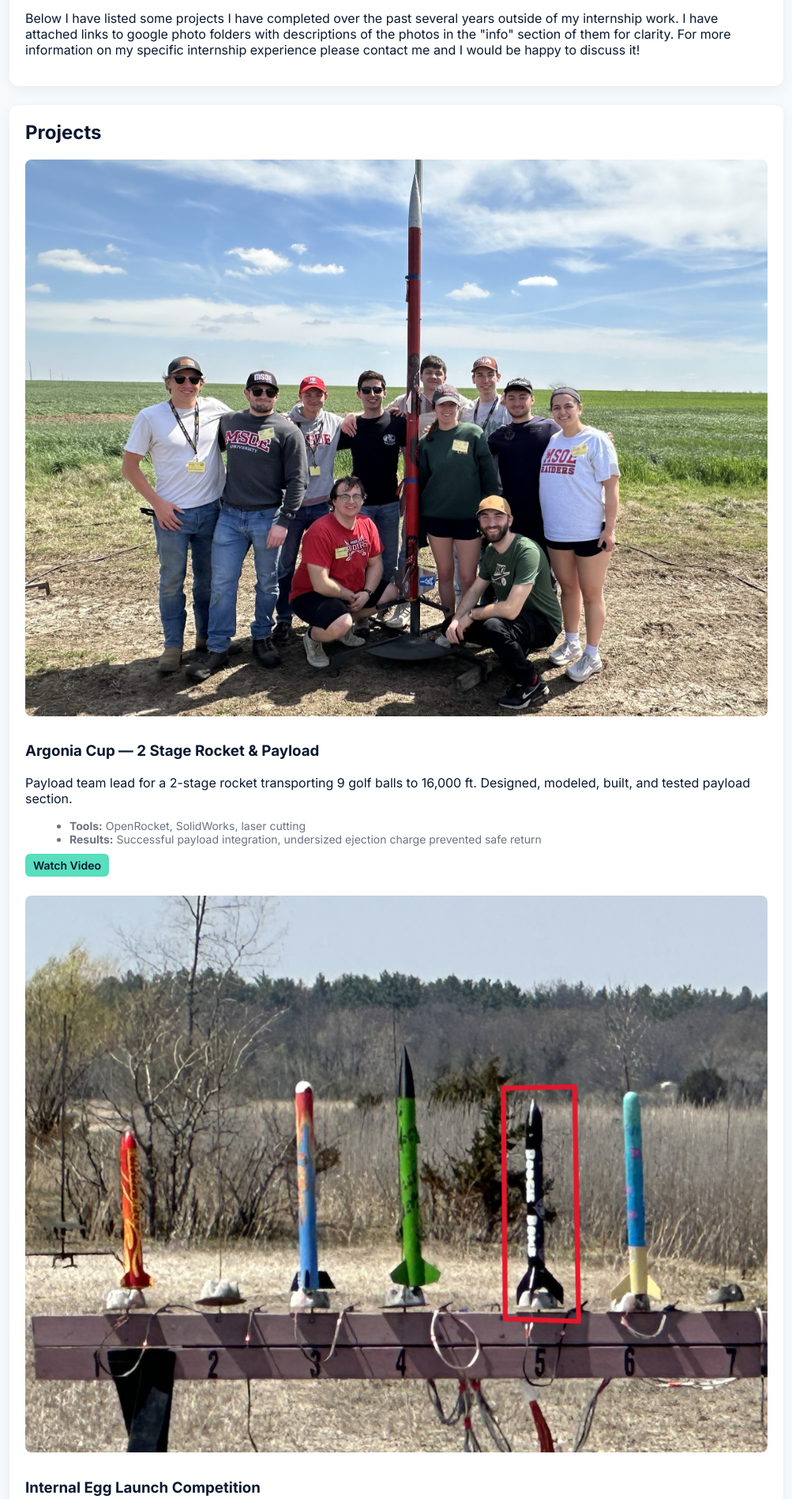
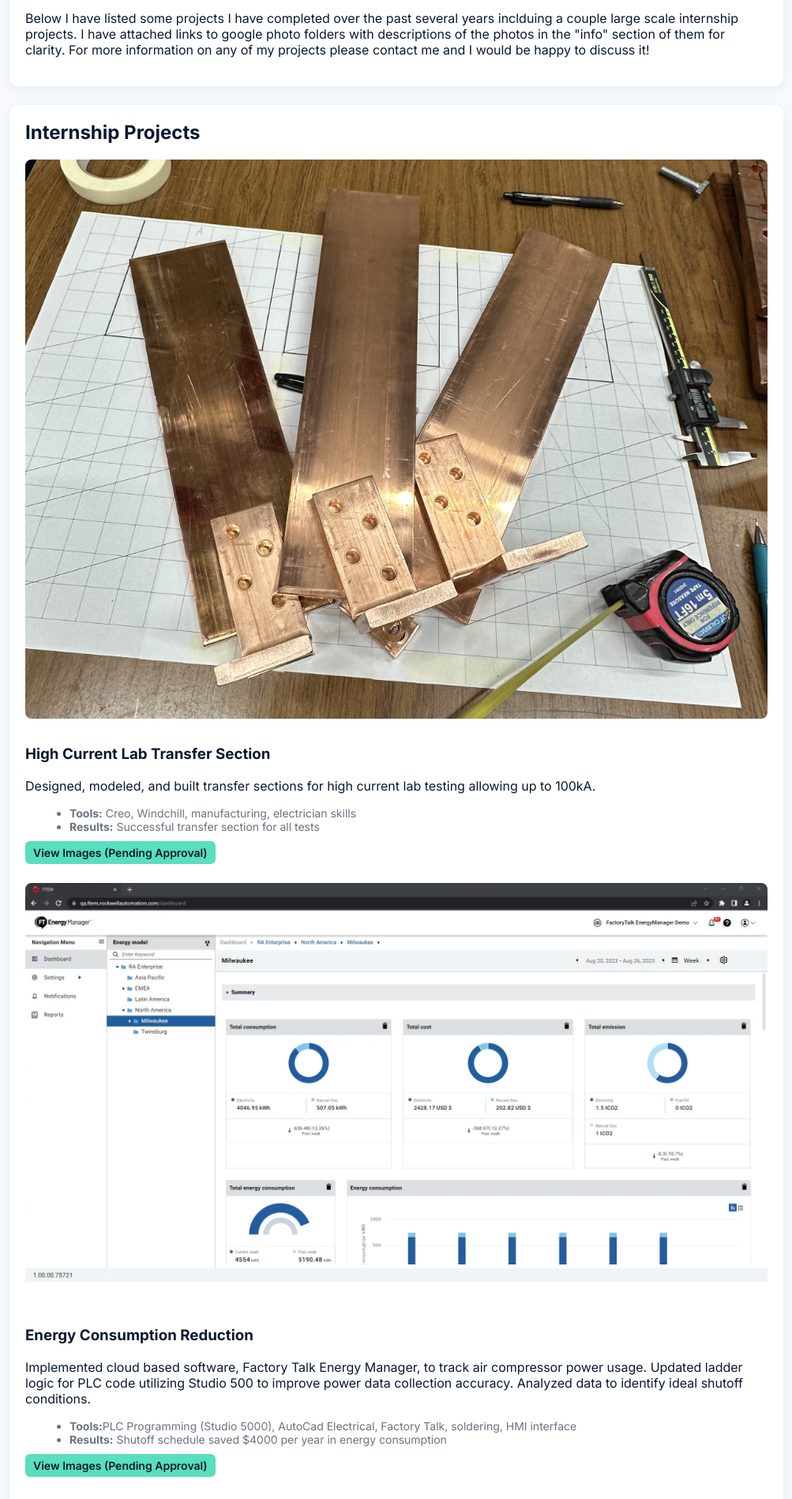
Before and after one commit to furlongc22/furlongc22.github.io, a plain HTML site: page index.html in a window 1280 px wide. Shown: the part 485-2383 px from the top of the page at 79% size, without its empty margins (138-1141 px from the left). Drawn offline with Linux system fonts and the light colour scheme.

Commit message:
Add files via upload

```diff
--- a/index.html
+++ b/index.html
@@ -137,8 +137,48 @@ Most recently, I worked as a Product Development Engineering Intern at Rockwell
 </p>
 
   <p class="muted">
-Below I have listed some projects I have completed over the past several years outside of my internship work. I have attached links to google photo folders with descriptions of the photos in the "info" section of them for clarity. For more information on my specific internship experience please contact me and I would be happy to discuss it!
+Below I have listed some projects I have completed over the past several years inclduing a couple large scale internship projects. I have attached links to google photo folders with descriptions of the photos in the "info" section of them for clarity. For more information on any of my projects please contact me and I would be happy to discuss it!
 </p>
+
+    </section>
+
+    <!-- INTERN PROJECTS -->
+    <section id="projects">
+      <h2>Internship Projects</h2>
+
+      <!-- Transfer Section -->
+      <div class="project-card">
+        <img src="images/transfer.jpg" alt="Transfer Section">
+        <div class="project-content">
+          <h3>High Current Lab Transfer Section</h3>
+          <p>Designed, modeled, and built transfer sections for high current lab testing allowing up to 100kA.</p>
+          <ul>
+            <li><strong>Tools:</strong> Creo, Windchill, manufacturing, electrician skills</li>
+            <li><strong>Results:</strong> Successful transfer section for all tests</li>
+          </ul>
+          <a class="button" href="#">View Images (Pending Approval)</a>
+        </div>
+      </div>
+
+
+      <!-- Power Data Consumption -->
+      <div class="project-card">
+        <img src="images/factorytalk-energy-manager-dashboard-screenshot-RA.jpg" alt="Factory Talk Energy Manager">
+        <div class="project-content">
+          <h3>Energy Consumption Reduction</h3>
+          <p>Implemented cloud based software, Factory Talk Energy Manager, to track air compressor power usage. Updated ladder logic for PLC code utilizing Studio 500 to improve power data collection accuracy. Analyzed data to identify ideal shutoff conditions. </p>
+          <ul>
+            <li><strong>Tools:</strong>PLC Programming (Studio 5000), AutoCad Electrical, Factory Talk, soldering, HMI interface</li>
+            <li><strong>Results:</strong> Shutoff schedule saved $4000 per year in energy consumption</li>
+          </ul>
+          <a class="button" href="#">View Images (Pending Approval)</a>
+        </div>
+      </div>
+
+         </section>
+
+
+
 
     </section>
 
@@ -146,21 +186,35 @@ Below I have listed some projects I have completed over the past several years o
     <section id="projects">
       <h2>Projects</h2>
 
-      <!-- Project 1 -->
+      <!-- Argonia Cup -->
       <div class="project-card">
         <img src="images/argonia.jpg" alt="Argonia Cup Rocket">
         <div class="project-content">
-          <h3>Argonia Cup — 2 Stage Rocket & Payload</h3>
+          <h3>Argonia Cup — 2 Stage Rocket</h3>
           <p>Payload team lead for a 2-stage rocket transporting 9 golf balls to 16,000 ft. Designed, modeled, built, and tested payload section.</p>
           <ul>
             <li><strong>Tools:</strong> OpenRocket, SolidWorks, laser cutting</li>
-            <li><strong>Results:</strong> Successful payload integration, undersized ejection charge prevented safe return</li>
+            <li><strong>Results:</strong> Successful payload integration</li>
           </ul>
           <a class="button" href="https://www.youtube.com/watch?v=6G-f2KblWvo" target="_blank">Watch Video</a>
         </div>
       </div>
 
-      <!-- Project 2 -->
+      <!-- Level 1 Rocket -->
+      <div class="project-card">
+        <img src="images/lone.jpg" alt="Level One Certification Rocket">
+        <div class="project-content">
+          <h3>Level One Certification Rocket</h3>
+          <p>Simulated, modified, and built a rocket capable of TRA level one certification.</p>
+          <ul>
+            <li><strong>Tools:</strong> OpenRocket, SolidWorks, assembly</li>
+            <li><strong>Results:</strong> Successful level one certifaction</li>
+          </ul>
+          <a class="button" href="https://photos.app.goo.gl/NSa16qQigr45r91E9" target="_blank">View Photos</a>
+        </div>
+      </div>
+
+      <!-- Internal Egg Launch Competition -->
       <div class="project-card">
         <img src="images/egglaunch.jpg" alt="Internal Egg Launch">
         <div class="project-content">
@@ -168,23 +222,40 @@ Below I have listed some projects I have completed over the past several years o
           <p>Team of 3 developing a rocket under an 80 Ns impulse limit to carry an egg safely while achieving maximum altitude.</p>
           <ul>
             <li><strong>Tools:</strong> OpenRocket, SolidWorks, laser cutting, fabrication</li>
-            <li><strong>Results:</strong> Won highest launch at ~1300 ft with an uncracked egg</li>
+            <li><strong>Results:</strong> Won highest launch at 1405 ft with an uncracked egg</li>
           </ul>
           <a class="button" href="https://photos.app.goo.gl/eTZ9b6MzcCSSQedi6">View Photos</a>
         </div>
       </div>
 
-      <!-- Project 3 -->
+      <!-- Mobile Robot -->
       <div class="project-card">
         <img src="images/mobilerobot.jpg" alt="Mobile Robot">
         <div class="project-content">
-          <h3>Mobile Robot — Mechatronics Class</h3>
+          <h3>Mobile Robot — Mechatronics</h3>
           <p>Team lead of 3 for coding algorithms and sensing method for a robot to detect and classify objects.</p>
           <ul>
             <li><strong>Tools:</strong> MATLAB, Fritzing (wiring), system design</li>
-            <li><strong>Results:</strong> Fastest and most accurate sensing of 4 objects in about 1 minute</li>
+            <li><strong>Results:</strong> Won design competition. Accuratley identified all objects within 360 degrees autonomously</li>
           </ul>
           <a class="button" href="https://photos.app.goo.gl/7ZzokTQCTe95ibHEA" target="_blank">View Photos</a>
+          <a class="button" href="AutocontrolCode.pdf" download>Robot Code</a>
+        </div>
+      </div>
+
+      <!-- Casting -->
+      <div class="project-card">
+        <img src="images/casting.jpg" alt="Sand Casting">
+        <div class="project-content">
+          <h3>Sand Casting</h3>
+          <p>Created 3d model, simulated solidifcation time for aluminum, and casted a custom dog tag</p>
+          <ul>
+            <li><strong>Tools:</strong> SOLIDWORKS, SOLIDCast 8, 3d printing, casting </li>
+            <li><strong>Results:</strong> Succesfully casted an aluminum dog tag</li>
+          </ul>
+          <a class="button" href="https://photos.app.goo.gl/DtK6qK8Gs4rootc97" target="_blank">View Photos</a>
+          <a class="button" href="Casting_Lab_Report.pdf" download>Lab Report</a>
+
         </div>
       </div>
 
@@ -232,6 +303,10 @@ Below I have listed some projects I have completed over the past several years o
 
     </section>
 
+
+
+
+
     <!-- CONTACT -->
     <footer>
       <p>📩 Reach out: <a href="mailto:furlongc22@gmail.com">furlongc22@gmail.com</a></p>
```
